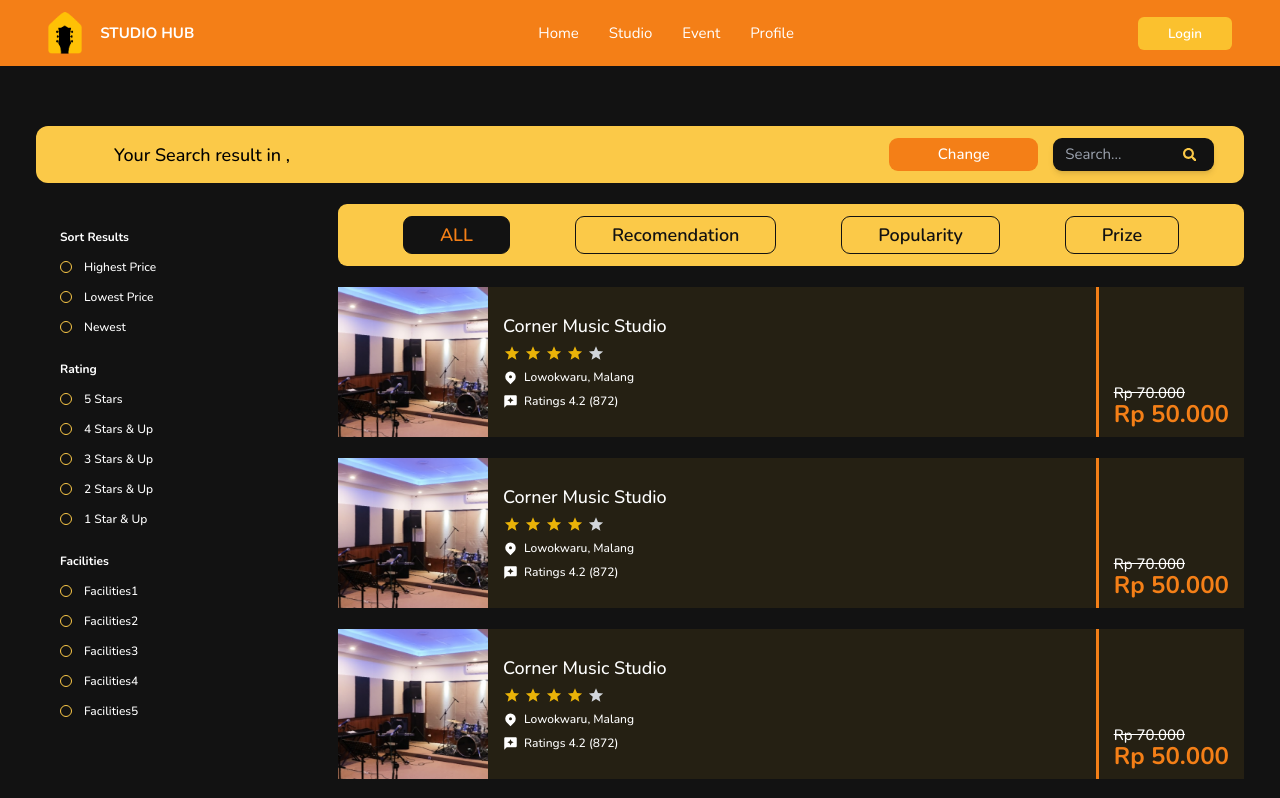
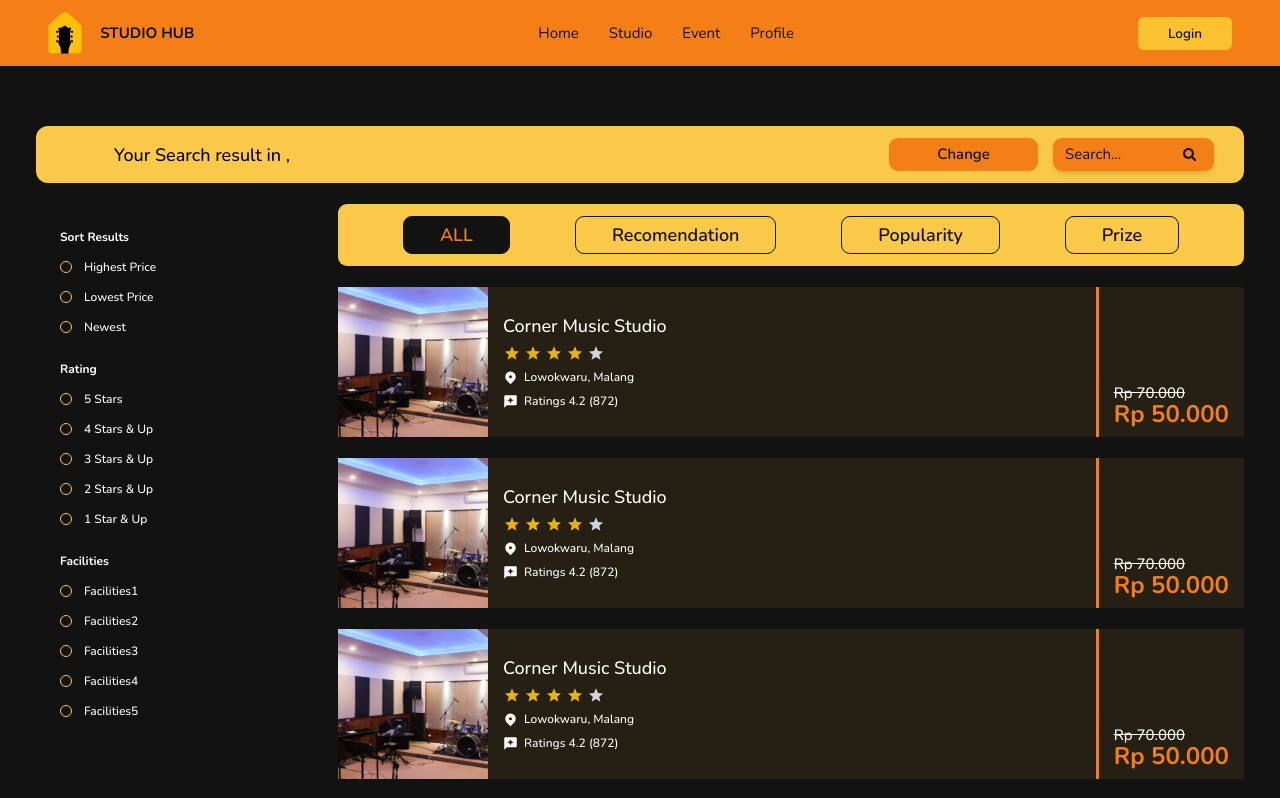
Before and after one commit to Minezee/StudioHub, a React (Vite) app: page /studio-list in a window 1280 px wide. Shown: the top 798 px of the page. Built offline with nearby package versions, Linux system fonts and the light colour scheme.

Commit message:
change some text color to black

```diff
--- a/src/components/common/Navbar.jsx
+++ b/src/components/common/Navbar.jsx
@@ -37,8 +37,8 @@ const Navbar = () => {
     return (
         <>
             {/* Dekstop */}
-            <header className='w-full hidden justify-between items-center bg-orange-500 px-16 py-4 text-white sm:flex'>
-                <NavLink to={'/'} className="flex text-white text-xl font-bold gap-6 items-center">
+            <header className='w-full hidden justify-between items-center bg-orange-500 px-16 py-4 text-dark sm:flex'>
+                <NavLink to={'/'} className="flex text-xl font-bold gap-6 items-center">
                     <img src={logo} alt="logo" className="h-14 w-auto" />
                     STUDIO HUB
                 </NavLink>
--- a/src/components/global/ResultHeader.jsx
+++ b/src/components/global/ResultHeader.jsx
@@ -32,18 +32,18 @@ const ResultHeader = () => {
                     <p className="text-2xl font-medium">Your Search result in {city}, {province}</p>
                     <p className="font-light">{date}</p>
                 </div>
-                <div className="flex flex-col sm:flex-row items-center gap-5 w-full sm:w-auto">
-                    <NavLink to={'/'} className={`text-white text-lg sm:text-xl font-medium bg-orange-500 flex items-center justify-center py-2 rounded-xl ${isFocus ? "sm:px-10" : "sm:flex-1"}`}>
+                <div className="flex flex-col sm:flex-row items-center gap-5 w-full text-dark sm:w-auto">
+                    <NavLink to={'/'} className={`text-lg sm:text-xl font-semibold bg-orange-500 flex items-center justify-center py-2 rounded-xl ${isFocus ? "sm:px-10" : "sm:flex-1"}`}>
                         <p className="px-10 sm:px-0">Change</p>
                     </NavLink>
-                    <form onSubmit={handleSubmit} className={`flex items-center bg-dark pr-4 rounded-xl shadow-md text-yellow-400 w-3/4 sm:w-auto text-xl ${!isFocus && 'sm:flex-1'}`}>
+                    <form onSubmit={handleSubmit} className={`flex items-center bg-orange-500 pr-4 rounded-xl shadow-md w-3/4 sm:w-auto text-xl ${!isFocus && 'sm:flex-1'}`}>
                         <input
                             required
                             type="text"
                             placeholder="Search..."
                             onFocus={() => setIsFocus(true)}
                             onBlur={() => setIsFocus(false)}
-                            className="px-4 py-2 focus:outline-none bg-transparent w-full"
+                            className="px-4 py-2 focus:outline-none bg-transparent w-full placeholder-dark"
                         />
                         <button type="submit" className="px-2 text-lg">
                             <FaSearch />
```
